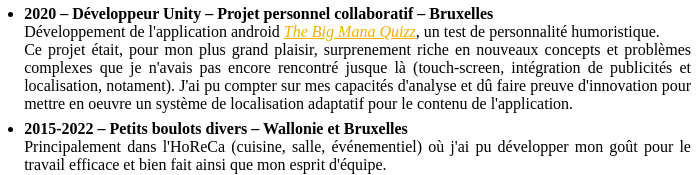
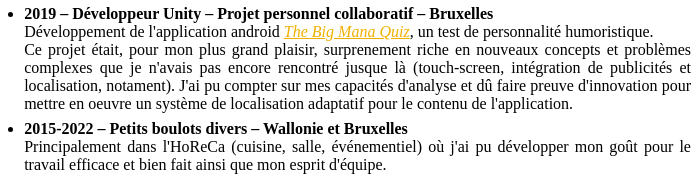
Before and after one commit to SuperSamedi/WebCV, a plain HTML site: page index.html in a window 1280 px wide. Shown: the part 459-634 px from the top of the page, 293-991 px from the left. Drawn offline with Linux system fonts and the light colour scheme.

Commit message:
correction date et orthograph

```diff
--- a/index.html
+++ b/index.html
@@ -48,8 +48,8 @@
             apprendre et perfectionner de nouveaux savoirs et techniques.</p>
         </li>
         <li>
-          <h4>2020 – Développeur Unity – Projet personnel collaboratif – Bruxelles</h4>
-          <p>Développement de l'application android <a href="https://play.google.com/store/apps/details?id=com.PetitPont.LeGrandTestDuMana&hl=en&gl=US">The Big Mana Quizz</a>,
+          <h4>2019 – Développeur Unity – Projet personnel collaboratif – Bruxelles</h4>
+          <p>Développement de l'application android <a href="https://play.google.com/store/apps/details?id=com.PetitPont.LeGrandTestDuMana&hl=en&gl=US">The Big Mana Quiz</a>,
             un test de personnalité humoristique.<br>
             Ce projet était, pour mon plus grand plaisir, surprenement riche en nouveaux concepts et problèmes complexes que je n'avais pas encore rencontré
             jusque là (touch-screen, intégration de publicités et localisation, notament).
```
